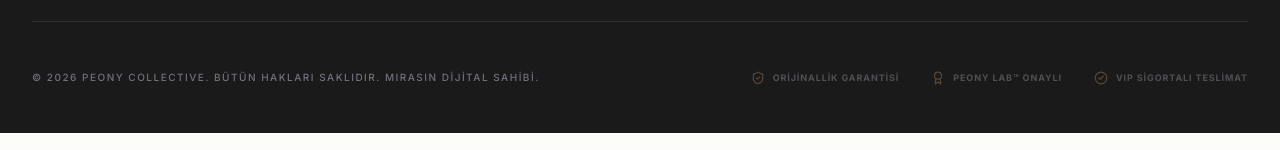
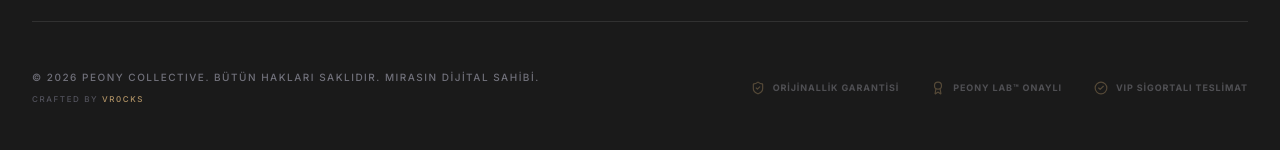
Before and after one commit to Vr0cks/PeonyCollective, a Next.js app: page / in a window 1280 px wide. Shown: the part 5176-5326 px from the top of the page. Built offline with nearby package versions, Linux system fonts and the light colour scheme; no server answers; the database is empty; a web font is replaced by a local one.

Commit message:
style: Add Vr0cks credit to footer and fix concierge mailto link

```diff
--- a/src/app/product/[id]/page.tsx
+++ b/src/app/product/[id]/page.tsx
@@ -309,10 +309,10 @@ export default async function ProductDetailPage({
                     <Link href={`/checkout/${product.id}`} className="w-full bg-black text-white py-5 rounded-full font-bold uppercase tracking-[0.2em] text-xs text-center hover:bg-gray-800 transition-all shadow-xl active:scale-95 block">
                       Satın Almayı Başlat
                     </Link>
-                    <Link href="/concierge" className="w-full border border-[#AF9164] bg-[#AF9164]/5 text-[#AF9164] py-5 rounded-full font-bold uppercase tracking-[0.2em] text-xs text-center hover:bg-[#AF9164] hover:text-white transition-all active:scale-95 block flex items-center justify-center gap-2">
+                    <a href="mailto:concierge@peonycollective.com?subject=Peony%20Concierge%20Talebi" className="w-full border border-[#AF9164] bg-[#AF9164]/5 text-[#AF9164] py-5 rounded-full font-bold uppercase tracking-[0.2em] text-xs text-center hover:bg-[#AF9164] hover:text-white transition-all active:scale-95 block flex items-center justify-center gap-2">
                       <svg width="16" height="16" viewBox="0 0 24 24" fill="none" stroke="currentColor" strokeWidth="2" strokeLinecap="round" strokeLinejoin="round"><path d="M21 15a2 2 0 0 1-2 2H7l-4 4V5a2 2 0 0 1 2-2h14a2 2 0 0 1 2 2z"></path></svg>
                       Peony Concierge Asistanı
-                    </Link>
+                    </a>
                   </>
                 )}
               </div>
--- a/src/components/Footer.tsx
+++ b/src/components/Footer.tsx
@@ -160,8 +160,14 @@ export default function Footer() {
         <div className="pt-12 flex flex-col md:flex-row items-center justify-between gap-8">
 
           {/* Sol: Copyright */}
-          <div className="text-[10px] font-medium tracking-[0.15em] text-zinc-500 text-center md:text-left">
-            © 2026 PEONY COLLECTIVE. BÜTÜN HAKLARI SAKLIDIR. MIRASIN DİJİTAL SAHİBİ.
+          {/* Sol: Copyright ve Credit */}
+          <div className="flex flex-col gap-2">
+            <div className="text-[10px] font-medium tracking-[0.15em] text-zinc-500 text-center md:text-left">
+              © 2026 PEONY COLLECTIVE. BÜTÜN HAKLARI SAKLIDIR. MIRASIN DİJİTAL SAHİBİ.
+            </div>
+            <div className="text-[8px] font-medium tracking-[0.2em] text-zinc-600 text-center md:text-left">
+              CRAFTED BY <a href="https://www.vr0cks.com/en" target="_blank" rel="noopener noreferrer" className="text-[#AF9164] hover:text-white transition-colors">VR0CKS</a>
+            </div>
           </div>
 
           {/* Sağ: Güven Rozetleri */}
```
